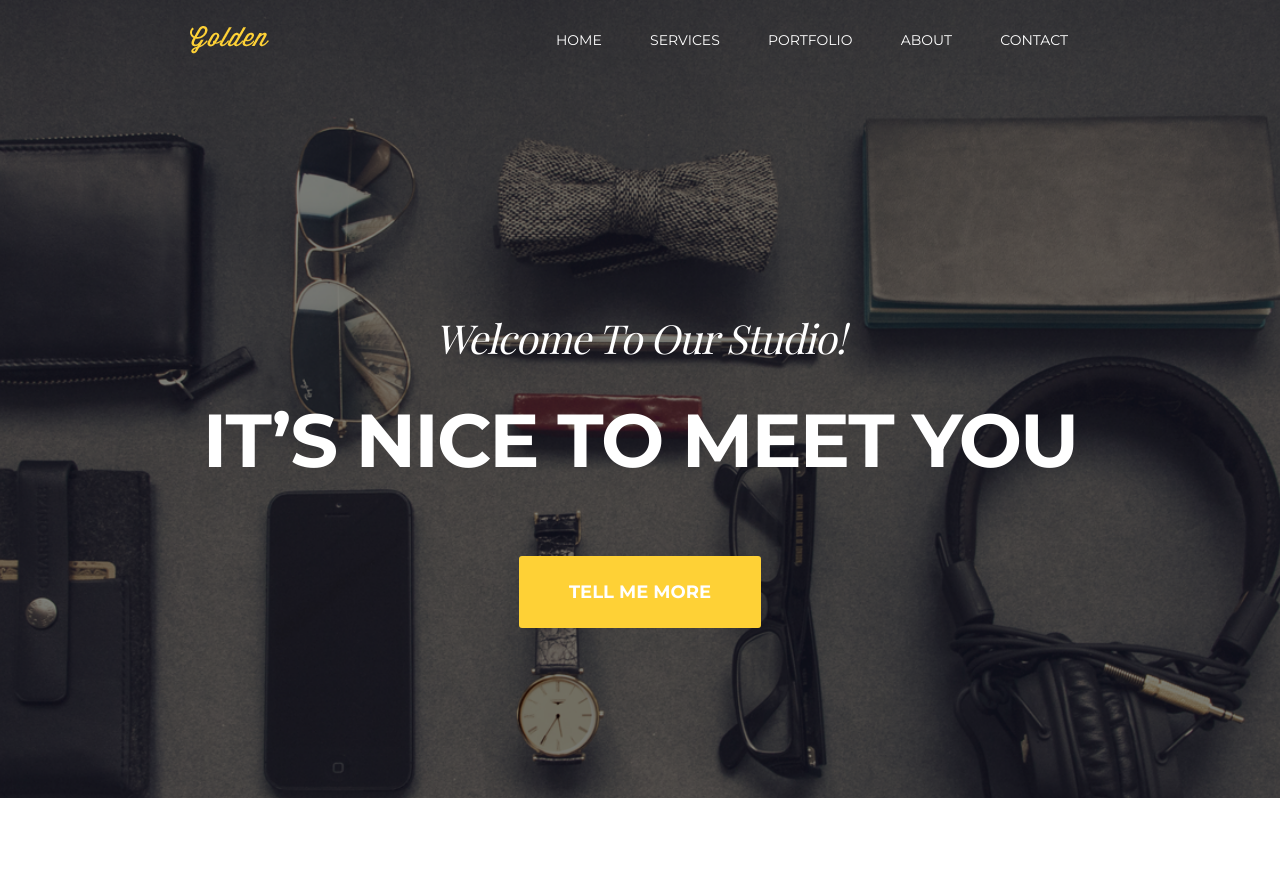
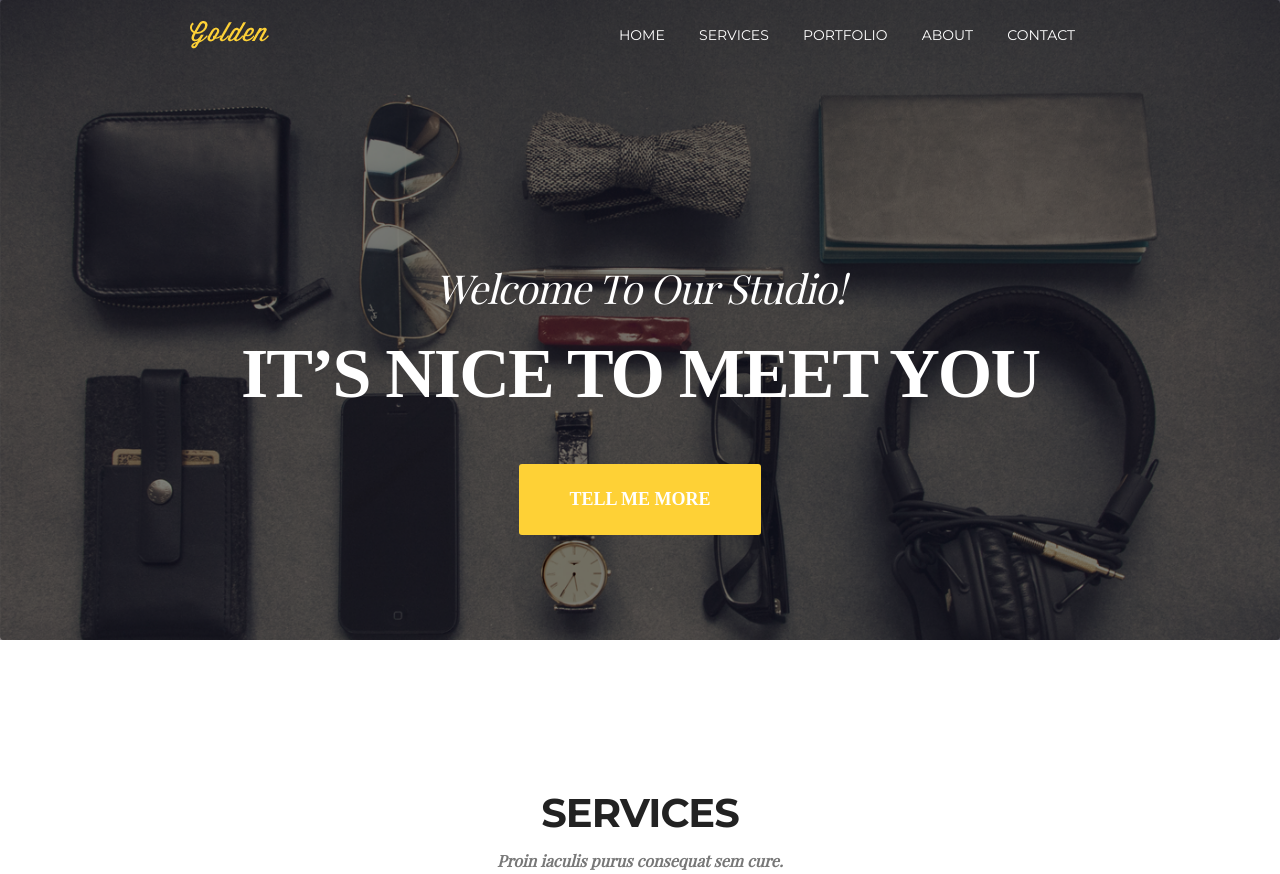
Before and after one commit to taangela/golden, a website: page index.html in a window 1280 px wide. Shown: the top 874 px of the page. Drawn offline with nearby package versions, Linux system fonts and the light colour scheme.

Commit message:
Fix intro-section background

```diff
--- a/index.html
+++ b/index.html
@@ -14,7 +14,8 @@
     </head>
 
     <body>
-      <div class="bg-image">
+      <div class="intro-section">
+        <img class="image-bg" src="images/background_image_hover.png">
         <div class="container">
           <header class="page-header">
             <a href="#" class="brand">
@@ -30,7 +31,7 @@
               </ul>
             </nav>
           </header>
-          <section class="intro-section">
+          <section class="text-section">
             <div class="section-header">
                 <p class="page-subtitle">Welcome To Our Studio!</p>
                 <h1 class="page-title">It’s nice to Meet you</h1>
--- a/sass/style.scss
+++ b/sass/style.scss
@@ -55,14 +55,17 @@ section {
 }
 
 /*background*/
-.bg-image {
-  background-image: url("../images/background_image_hover.png");
+.intro-section{
+  position:relative;
+}
+
+.image-bg {
+  /*background-image: url("../images/background_image_hover.png");*/
   background-position: center;
   background-repeat: no-repeat;
   background-size: cover;
-  color: #ffffff;
-  font-family: $main-font;
-  position: relative;
+  position: absolute;
+  z-index: -10;
 }
 
 /*Navigation*/
@@ -71,7 +74,9 @@ section {
   justify-content: space-between;
   align-items: center;
   background-color: transparent;
+  font-family: $main-font;
 }
+
 .brand, .brand img {
   display: block;
 }
@@ -83,14 +88,14 @@ section {
 }
 
 .menu-items li{
-  margin: 0 2px;
+  margin: 0;
   display: inline-block;
 }
 
 .menu-items li a{
   font-size: 14px;
   font-weight: 400;
-  padding: 20px;
+  padding: 15px;
   display: inline-block;
   line-height: 2.9em;
   color: #ffffff;
@@ -101,17 +106,19 @@ section {
 
 
 /*Intro-section*/
-
-.intro-section h1{
-  margin : 0 0 70px 0;
-  font-size: 75px;
+.intro-section .text-section {
+  color:#ffffff;
+}
+.intro-section .text-section h1{
+  margin : 20px 0 0;
+  font-size: 70px;
   font-weight: 700;
   text-transform: uppercase;
   letter-spacing: -1.88px;
 }
 
-.intro-section p {
-  margin: 230px 0 30px 0;
+.intro-section .text-section p {
+  margin: 190px 0 0;
   font-family: $title-font;
   font-size: 40px;
   font-style: italic;
@@ -119,7 +126,7 @@ section {
 }
 
 .btn-primary {
-  margin-bottom: 170px;
+  margin: 50px 0 120px;
   padding: 25px 50px;
   background-color: #fed136;
   border-radius: 3px;
```
Also changed, not shown: css/style.css, 1 other file.
